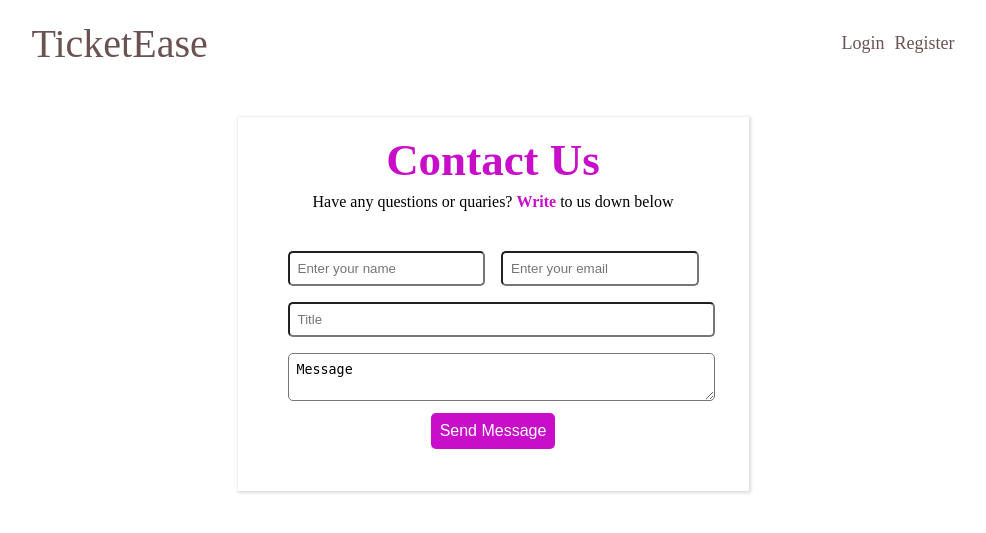
After one commit to TKaburu/TicketEase, a Django app: page /contact/ in a window 1280 px wide. The commit adds this page. Shown: the top 533 px of the page, without its empty margins (147-1133 px from the left). Run offline with Django 5.2, Linux system fonts and the light colour scheme.

Commit message:
Feat: contact page

```diff
--- /dev/null
+++ b/tickets/static/tickets/styles/contact.css
@@ -0,0 +1,42 @@
+.contact-container {
+    display: flex;
+    align-items: center;
+    justify-content: center;
+}
+
+.contact {
+    box-shadow: var(--box-shadow);
+    margin: 10px;
+    padding: 10px;
+    width: fit-content;
+}
+
+.contact-content {
+    border-radius: 5px;
+    display: flex;
+    flex-direction: column;
+    align-items: center;
+}
+
+.sender-info {
+    display: flex;
+    align-items: center;
+    justify-content: center;
+}
+
+.contact-content form {
+    display: flex;
+    flex-direction: column;
+    padding: 2rem;
+    justify-content: center;
+}
+
+.contact-content form input,
+.contact-content form select,
+.contact-content form textarea,
+.contact-content form label[type="text"] {
+    border-radius: 5px;
+    width: 100%;
+    padding: 8px;
+    margin: 8px;
+}
--- a/tickets/static/tickets/styles/main.css
+++ b/tickets/static/tickets/styles/main.css
@@ -115,6 +115,22 @@ button:hover {
     justify-content: center;
 }
 
+.django-messages {
+    display: flex;
+    align-items: center;
+    justify-content: center;
+}
+
+.messages {
+    display: flex;
+    align-items: center;
+    justify-content: center;
+    /* background-color: var(--color-bg-main); */
+    padding: 15px;
+    font-size: 12px;
+    border-radius: 5px;
+}
+
 /* <============= end of universal styling ============> */
 
 /* <=============  navbar styling ============> */
--- /dev/null
+++ b/tickets/templates/tickets/contact.html
@@ -0,0 +1,37 @@
+{% extends 'tickets/index.html' %}
+{% load static %}
+
+{% block css %}
+    <link rel="stylesheet" href="{% static  'tickets/styles/contact.css' %}">
+{% endblock %}
+
+
+{% block content %}
+    <div class="contact-container">
+        <div class="contact">
+            <section class="contact-content">
+                <div class="title">
+                    <h1>Contact Us</h1>
+                </div>
+                <section class="action">
+                    <p>Have any questions or quaries? <b style="color: var(--title-color) ">Write </b> to us down below</p>
+                </section>
+                <form method="post" action="{% url 'contact' %}">
+                    {% csrf_token %}
+                    <div class="sender-info">
+                        <input type="text" name="sender-name" placeholder="Enter your name">
+                        <input type="email" name="senders email" placeholder="Enter your email">
+                    </div>
+                    <div class="message-info">
+                        <input type="text" name="message-title" placeholder="Title">
+                        <textarea name="message-body" id="body">Message</textarea>
+                    </div>
+                    <div class="auth-btns">
+                        <button type="submit">Send Message</button>
+                    </div>
+                </form>
+            </section>
+        </div>
+    </div>
+
+{% endblock %}
--- a/tickets/urls.py
+++ b/tickets/urls.py
@@ -3,6 +3,8 @@ from .views import *
 
 urlpatterns = [
     path('', home, name='home'),
+    path('contact/', contact, name='contact'),
+
     path('tickets/', ticketsView, name='tickets-view'),
     path('tickets/<slug:slug>/', ticketDetails, name='ticket-details'),
 
--- a/tickets/views.py
+++ b/tickets/views.py
@@ -1,5 +1,6 @@
 from django.contrib import messages
 from django.contrib.auth.decorators import login_required
+from django.core.mail import send_mail, EmailMessage  # for sending emails
 from django.db.models import Q
 from django.shortcuts import get_object_or_404, render, redirect
 from .models import *
@@ -15,6 +16,31 @@ def home(request):
 
     context = {'tickets': tickets}
     return render(request, 'tickets/home.html', context)
+
+def contact(request):
+    """
+    logic for the contact page
+    """
+
+    if request.method == 'POST':
+        sender_name = request.POST.get('sender-name', '')
+        sender_email = request.POST.get('sender-email', '')
+        message_title = request.POST.get('message-title', '')
+        message_body = request.POST.get('message-body', '')
+
+        email = EmailMessage(
+            subject=message_title,
+            body=message_body,
+            from_email='ticketwithease@gmail.com',
+            to=['ticketwithease@gmail.com'],
+            headers={'Reply-To': sender_email}
+        )
+        email.send()
+        messages.success(request, f'The message has been sent. We will get back to you\
+                         as soon as possible!')
+        return redirect('contact')
+
+    return render(request, 'tickets/contact.html')
 
 def ticketsView(request):
     """
@@ -81,21 +107,6 @@ def ticketDetails(request, slug):
     }
     return render(request, 'tickets/ticket-details.html', context)
 
-@login_required(login_url=('account_login'))
-def createTicket(request):
-    """
-    Logic for creating a new ticket
-    """
-    if request.method == 'POST':
-        form = NewTicketForm(request.POST)
-        if form.is_valid():
-            ticket = form.save(commit=False)
-            ticket.created_by = request.user
-            ticket.save()
-            return redirect('tickets-view')
-    else:
-        form = NewTicketForm()
-    return render(request, 'tickets/create-ticket.html', {'form': form})
 
 @login_required(login_url=('account_login'))
 def deleteMessage(request, msg_id):
@@ -157,6 +168,22 @@ def clientDashboard(request, username):
         }
 
     return render(request, 'tickets/client-dashboard.html', context)
+
+@login_required(login_url=('account_login'))
+def createTicket(request):
+    """
+    Logic for creating a new ticket
+    """
+    if request.method == 'POST':
+        form = NewTicketForm(request.POST)
+        if form.is_valid():
+            ticket = form.save(commit=False)
+            ticket.created_by = request.user
+            ticket.save()
+            return redirect('tickets-view')
+    else:
+        form = NewTicketForm()
+    return render(request, 'tickets/create-ticket.html', {'form': form})
 
 
 # <==================== Engineers views ====================>
```
